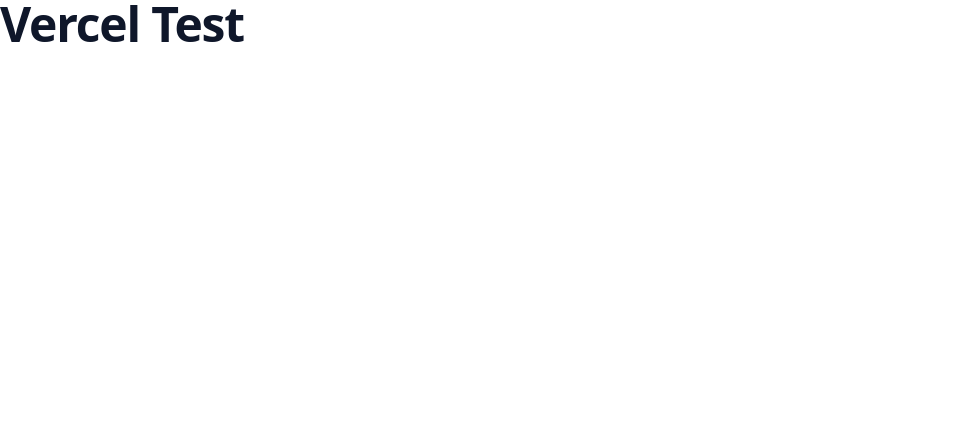
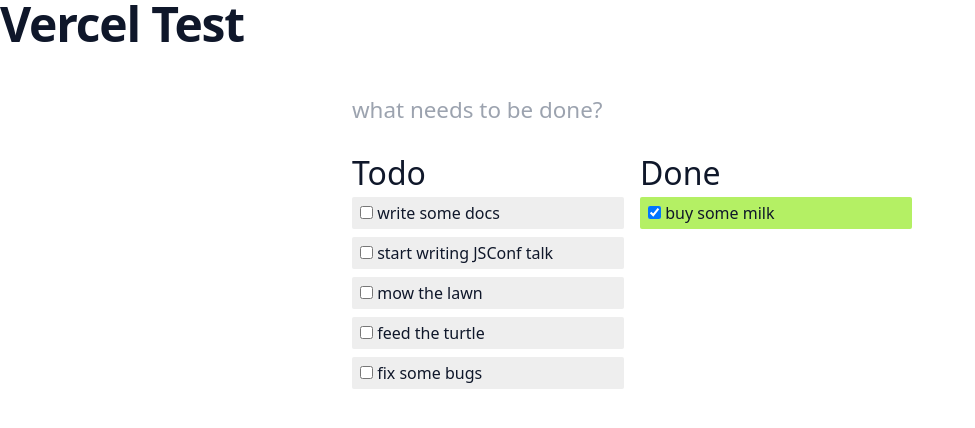
Before and after one commit to Maruchero/vercel-test, a SvelteKit app: page / in a window 1280 px wide. Shown: the top 428 px of the page, without its empty margins (0-975 px from the left). Built offline with nearby package versions, Linux system fonts and the light colour scheme.

Commit message:
Create activity (CRUD)

```diff
--- /dev/null
+++ b/src/lib/server/prisma.ts
@@ -0,0 +1,6 @@
+// $lib/server/prisma.ts
+
+import { PrismaClient } from '@prisma/client'
+
+const prisma = new PrismaClient()
+export default prisma
--- a/src/routes/+page.svelte
+++ b/src/routes/+page.svelte
@@ -1 +1,161 @@
+<script lang="ts">
+	import { quintOut } from 'svelte/easing';
+	import { crossfade } from 'svelte/transition';
+	import { flip } from 'svelte/animate';
+
+	const [send, receive] = crossfade({
+		fallback(node, params) {
+			const style = getComputedStyle(node);
+			const transform = style.transform === 'none' ? '' : style.transform;
+
+			return {
+				duration: 600,
+				easing: quintOut,
+				css: (t) => `
+					transform: ${transform} scale(${t});
+					opacity: ${t}
+				`
+			};
+		}
+	});
+
+	let todos = [
+		{ id: 1, done: false, description: 'write some docs' },
+		{ id: 2, done: false, description: 'start writing JSConf talk' },
+		{ id: 3, done: true, description: 'buy some milk' },
+		{ id: 4, done: false, description: 'mow the lawn' },
+		{ id: 5, done: false, description: 'feed the turtle' },
+		{ id: 6, done: false, description: 'fix some bugs' }
+	];
+
+	let uid = todos.length + 1;
+
+	function add(input: any) {
+		// Create in the database
+		const params = new FormData();
+		params.append('description', input.value);
+
+		fetch('/api/create-activity', {
+			method: 'post',
+			body: params
+		}).then((data) => {
+			console.log('fetched');
+		});
+
+		// Add to the list
+		const todo = {
+			id: uid++,
+			done: false,
+			description: input.value
+		};
+
+		todos = [todo, ...todos];
+		input.value = '';
+	}
+
+	function remove(todo: object) {
+		todos = todos.filter((t) => t !== todo);
+	}
+</script>
+
+<!-- HTML -->
 <h1 class="scroll-m-20 text-4xl font-extrabold tracking-tight lg:text-5xl">Vercel Test</h1>
+
+<div class="board">
+	<input
+		class="new-todo"
+		placeholder="what needs to be done?"
+		name="description"
+		on:keyup={(event) => {
+			if (event.key === 'Enter') add(event.target);
+		}}
+	/>
+
+	<div class="left">
+		<h2>Todo</h2>
+		{#each todos.filter((t) => !t.done) as todo (todo.id)}
+			<label in:receive={{ key: todo.id }} out:send={{ key: todo.id }} animate:flip>
+				<input type="checkbox" bind:checked={todo.done} />
+				{todo.description}
+				<button on:click={() => remove(todo)}>x</button>
+			</label>
+		{/each}
+	</div>
+
+	<div class="right">
+		<h2>Done</h2>
+		{#each todos.filter((t) => t.done) as todo (todo.id)}
+			<label in:receive={{ key: todo.id }} out:send={{ key: todo.id }} animate:flip>
+				<input type="checkbox" bind:checked={todo.done} />
+				{todo.description}
+				<button on:click={() => remove(todo)}>x</button>
+			</label>
+		{/each}
+	</div>
+</div>
+
+<!-- STYLE -->
+<style>
+	.new-todo {
+		font-size: 1.4em;
+		width: 100%;
+		margin: 2em 0 1em 0;
+	}
+
+	.board {
+		max-width: 36em;
+		margin: 0 auto;
+	}
+
+	.left,
+	.right {
+		float: left;
+		width: 50%;
+		padding: 0 1em 0 0;
+		box-sizing: border-box;
+	}
+
+	h2 {
+		font-size: 2em;
+		font-weight: 200;
+		user-select: none;
+	}
+
+	label {
+		top: 0;
+		left: 0;
+		display: block;
+		font-size: 1em;
+		line-height: 1;
+		padding: 0.5em;
+		margin: 0 auto 0.5em auto;
+		border-radius: 2px;
+		background-color: #eee;
+		user-select: none;
+	}
+
+	input {
+		margin: 0;
+	}
+
+	.right label {
+		background-color: rgb(180, 240, 100);
+	}
+
+	button {
+		float: right;
+		height: 1em;
+		box-sizing: border-box;
+		padding: 0 0.5em;
+		line-height: 1;
+		background-color: transparent;
+		border: none;
+		color: rgb(170, 30, 30);
+		opacity: 0;
+		transition: opacity 0.2s;
+	}
+
+	label:hover button {
+		opacity: 1;
+	}
+</style>
--- /dev/null
+++ b/src/routes/api/create-activity/+server.ts
@@ -0,0 +1,33 @@
+import prisma from '$lib/server/prisma';
+import { error } from '@sveltejs/kit';
+import type { RequestHandler } from './$types';
+
+export const POST: RequestHandler = async ({ request }): Promise<Response> => {
+    // Get data
+	const data = await request.formData();
+	const description = data.get('description') as string;
+	const completed = false; // By default when you create an activity it will be not completed.
+
+    // Check for errors
+	if (!description) throw error(400, "Missing parameter: 'description'.");
+
+	// Create the activity
+	const promise = new Promise<Response>((resolve, reject) => {
+		prisma.activity
+			.create({
+				data: {
+					description,
+					completed
+				}
+			})
+			.then((data) => {
+				console.log(data);
+				resolve(new Response(null, { status: 201 }));
+			})
+			.catch((err) => {
+				console.error(err);
+				reject(new Response('Unable to create activity. Try again', { status: 500 }));
+			});
+	});
+	return promise;
+};
```
